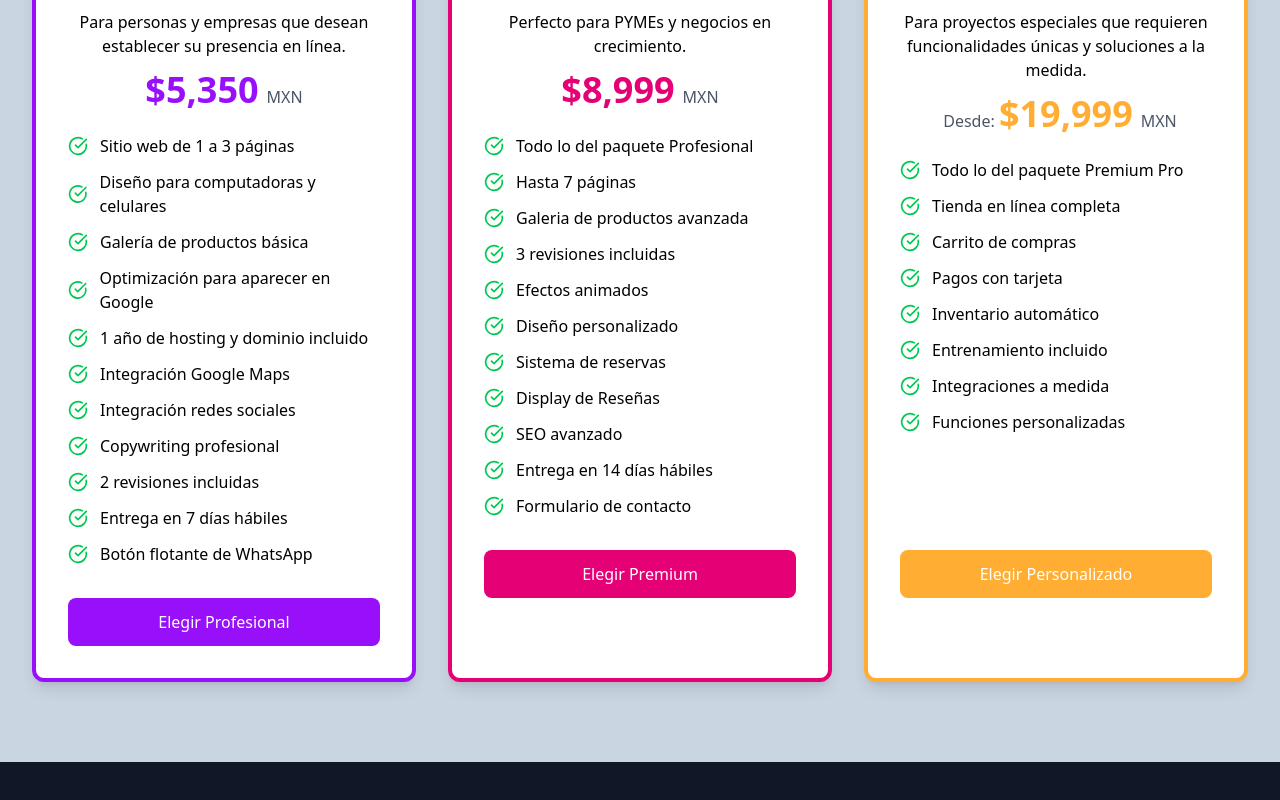
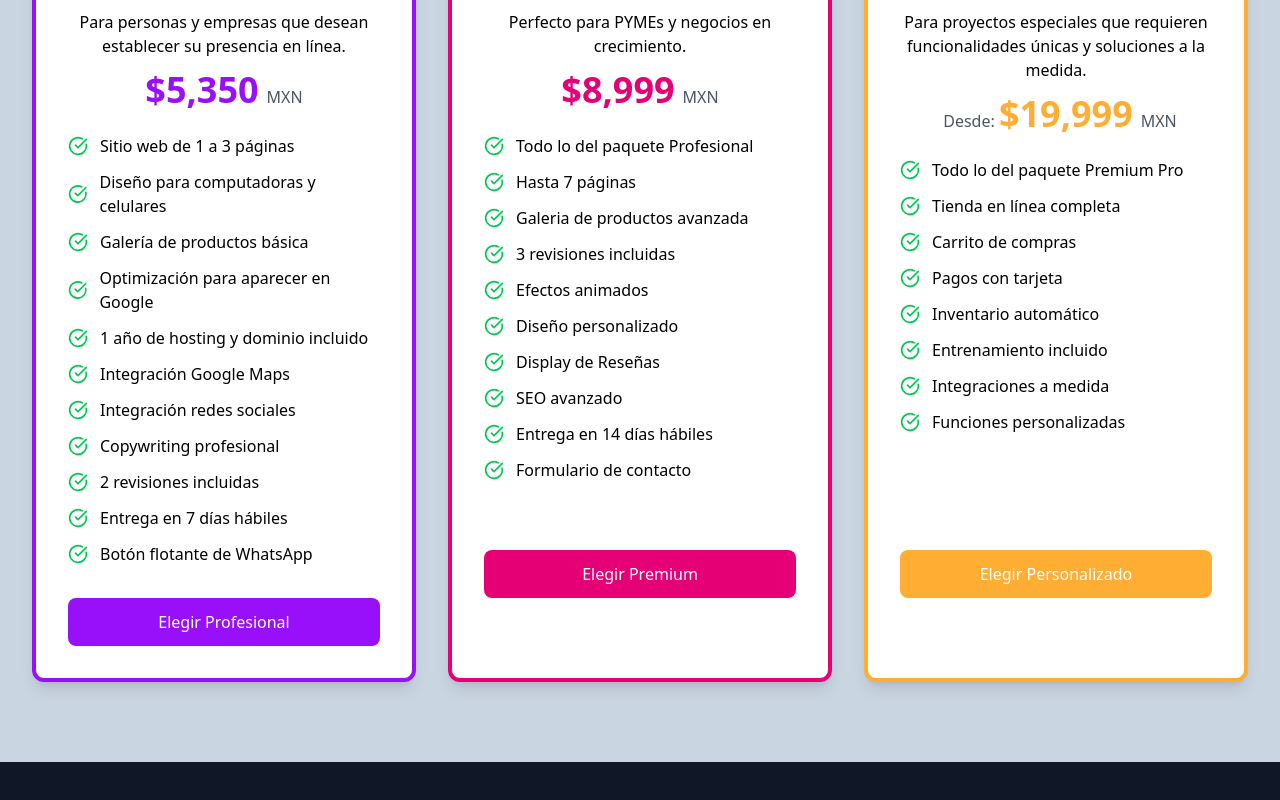
Before and after one commit to JesusPineda29/prismatiko1, a React (Vite) app: page / in a window 1280 px wide. Shown: the part 1210-2010 px from the top of the page. Built offline with nearby package versions, Linux system fonts and the light colour scheme.

Commit message:
agregando SEO

```diff
--- a/src/App.tsx
+++ b/src/App.tsx
@@ -68,6 +68,8 @@ function App() {
                 animate={{ opacity: 1, y: 0 }}
                 transition={{ delay: 0.2, duration: 0.8 }}
               >
+                <h1 className="sr-only">Prismático – Creación de páginas web económicas y profesionales</h1>
+                <h2 className="sr-only">Ofrecemos páginas web de calidad a precios accesibles, ideales para pequeños negocios y proyectos personales.</h2>
                 <span className="block font-normal">SITIOS WEB</span>
 
                 <span className="block text-6xl md:text-8xl font-extrabold mb-2">PROFESIONALES</span>
@@ -76,7 +78,8 @@ function App() {
 
                   <span className="inline-block ml-10 align-top">PARA</span> <span className="font-normal md:text-7xl">TU NEGOCIO</span>
                 </span>
-
+                <p className="sr-only">Creamos sitios web con diseños modernos, precios justos y optimizados para
+                  celular. Tu negocio merece una presencia digital profesional.</p>
 
               </motion.h1>
 
--- a/src/components/Section.tsx
+++ b/src/components/Section.tsx
@@ -141,10 +141,6 @@ export const Section = () => {
                   </li>
                   <li className="flex items-center">
                     <CheckCircle className="w-5 h-5 text-green-500 mr-3" />
-                    <span>Sistema de reservas</span>
-                  </li>
-                  <li className="flex items-center">
-                    <CheckCircle className="w-5 h-5 text-green-500 mr-3" />
                     <span>Display de Reseñas</span>
                   </li>
                   <li className="flex items-center">
@@ -159,6 +155,7 @@ export const Section = () => {
                     <CheckCircle className="w-5 h-5 text-green-500 mr-3" />
                     <span>Formulario de contacto</span>
                   </li>
+                   <br />
                 </ul>
                 <button className="w-full bg-pink-600 text-white py-3 rounded-lg hover:bg-orange-600 transition-colors duration-200 ">
                   Elegir Premium
```
Lines whose indentation alone changed are shown as unchanged.
